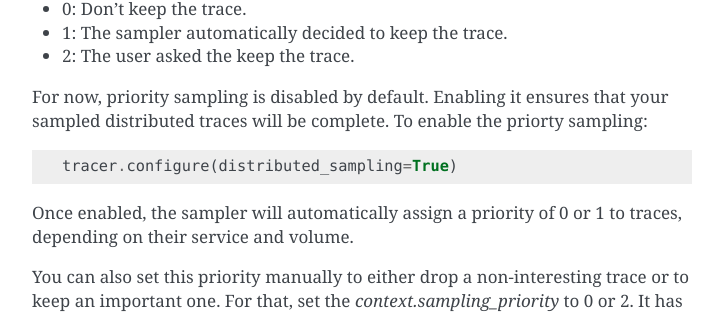
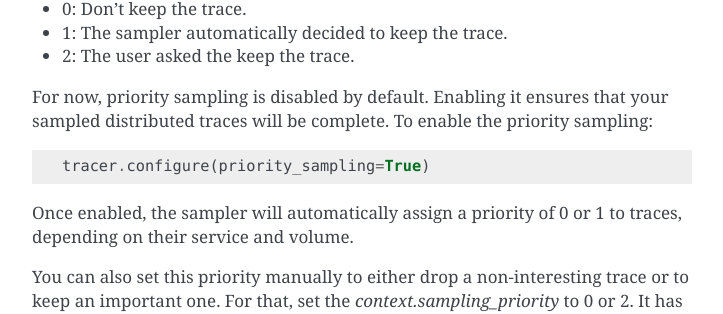
Before and after one commit to korniltsev-grafanista/pyroscope-python, a Sphinx documentation site: the page built from docs/index.rst, in a window 1280 px wide and 900 px high, scrolled down 9864 px. Shown: the part 175-489 px from the top of the window, without its empty margins (388-1111 px from the left). Built offline with Sphinx 7.4.7, drawn with Linux system fonts in a browser that asks for light colours.

Commit message:
[docs] fixed priority_sampling kwarg in the configure method (#375)
Upstream-Commit: 955af02d0bbae61c789100c9f34d8e6966c8e65c

```diff
--- a/docs/index.rst
+++ b/docs/index.rst
@@ -363,9 +363,9 @@ for distributed traces. Its value gives indication to the Agent and to the backe
 - 2: The user asked the keep the trace.
 
 For now, priority sampling is disabled by default. Enabling it ensures that your sampled distributed traces will be complete.
-To enable the priorty sampling::
+To enable the priority sampling::
 
-    tracer.configure(distributed_sampling=True)
+    tracer.configure(priority_sampling=True)
 
 Once enabled, the sampler will automatically assign a priority of 0 or 1 to traces, depending on their service and volume.
 
```
